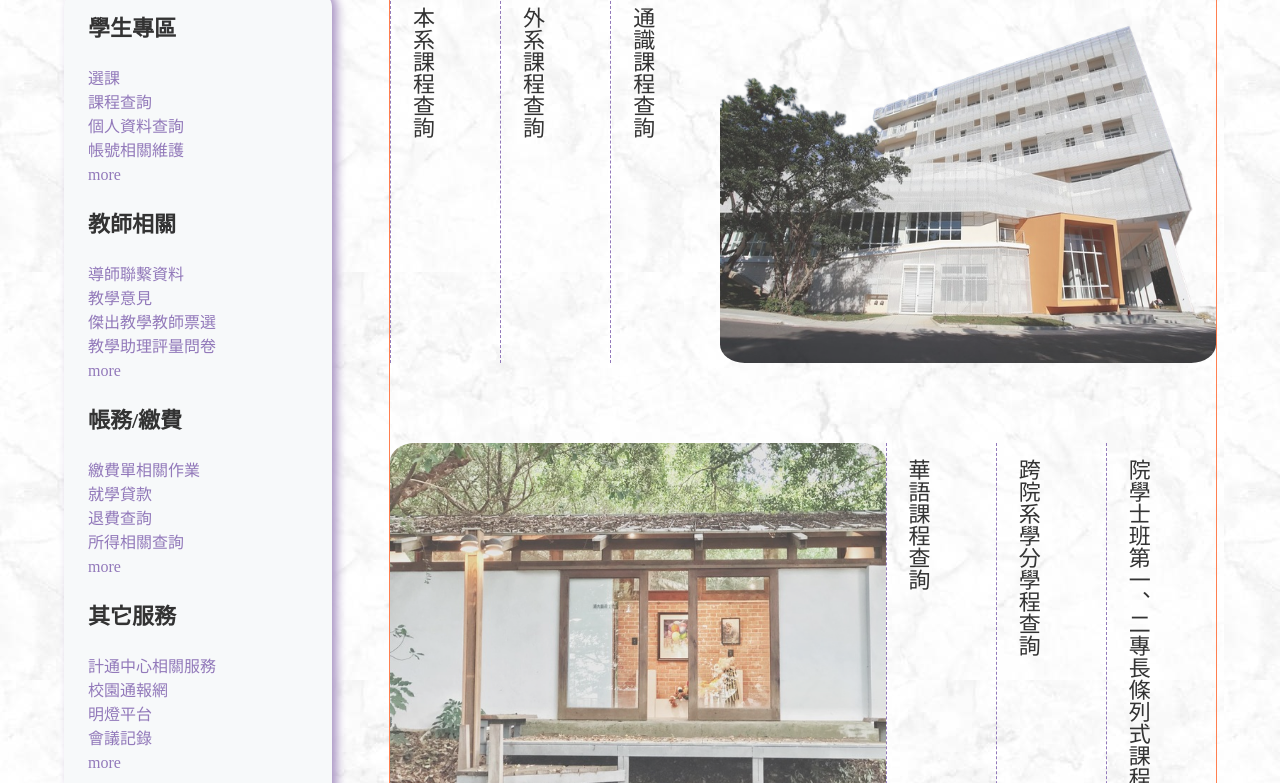
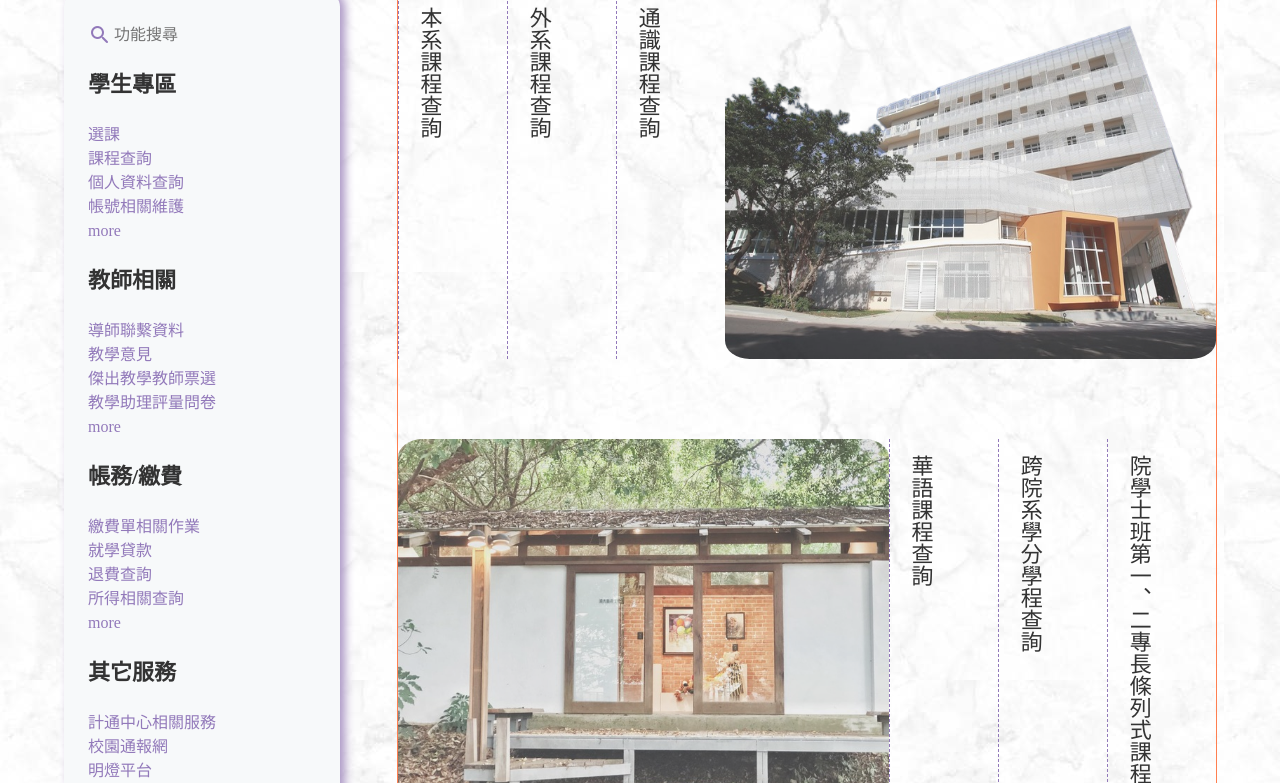
Before and after one commit to staafrrt/project-redesign, a plain HTML site: page page1/01.html in a window 1280 px wide. Shown: the part 136-919 px from the top of the page. Drawn offline with Linux system fonts and the light colour scheme; a web font is replaced by a local one.

Commit message:
0618早上修改

```diff
--- a/page1/01.css
+++ b/page1/01.css
@@ -58,7 +58,7 @@ aside{
 
 }
 
-li h1{
+aside li>h1{
     font-size: 22px;
     font-weight: bold;
     line-height: 28px;
@@ -68,6 +68,22 @@ li h1{
 /* aside li:hover li a{
   color: red;
 } */
+
+.aside-search{
+    display: flex;
+    margin-top: 2rem;
+}
+
+.aside-input{
+    font-size: 16px;
+}
+
+input[type="search"]{
+    border:none;
+    outline: none;
+    background-color: transparent;
+    font-family: "Noto Serif TC", serif;
+}
 
 aside a{
     text-decoration: none;
--- a/page1/01.html
+++ b/page1/01.html
@@ -28,6 +28,13 @@
             <div class="burger"><span class="material-icons-round">menu</span></div>
 
             <aside>
+                <div class="aside-search">
+                    <span class="material-icons-round">search</span>
+                    <input
+                        class="aside-input"
+                        type="search"
+                        placeholder="功能搜尋">
+                </div>
 
                 <ul class="student">
                     <li><h1>學生專區</h1></li>
--- a/page2/02.css
+++ b/page2/02.css
@@ -56,19 +56,24 @@ aside{
     border-radius: 16px;
     box-shadow: 5px 0 10px #AB96C5 ;
     margin-bottom: 3rem;
-
 }
 
-li h1{
+aside li>h1{
     font-size: 22px;
     font-weight: bold;
     line-height: 28px;
     margin: 1.5rem 0;
 }
+.aside-search{
+ display: flex;
+ margin-top: 2rem;
 
-/* aside li:hover li a{
-  color: red;
-} */
+}
+
+.aside-input{
+  font-size: 16px;
+}
+
 
 aside a{
     text-decoration: none;
@@ -78,6 +83,7 @@ aside a{
 .system li:last-child{
   margin-bottom: 24px;
 }
+
 
 
 
--- a/page3/03.css
+++ b/page3/03.css
@@ -58,7 +58,7 @@ aside{
 
 }
 
-li h1{
+aside li>h1{
     font-size: 22px;
     font-weight: bold;
     line-height: 28px;
@@ -68,6 +68,15 @@ li h1{
 /* aside li:hover li a{
   color: red;
 } */
+.aside-search{
+    display: flex;
+    margin-top: 2rem;
+
+}
+
+.aside-input{
+    font-size: 16px;
+}
 
 aside a{
     text-decoration: none;
@@ -145,6 +154,12 @@ input[type="search"]{
 
 .result-a{
     cursor: pointer;
+}
+
+
+
+.result-a:hover{
+
 }
 
 .result-b{
```
Also changed, not shown: page2/02.html (+7 -0 lines), page3/03.html (+8 -0 lines).
